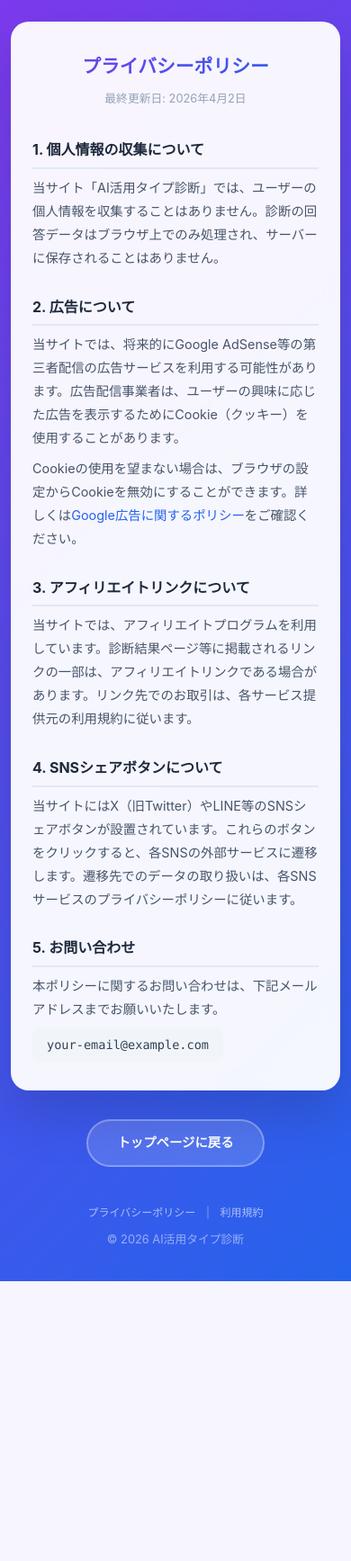
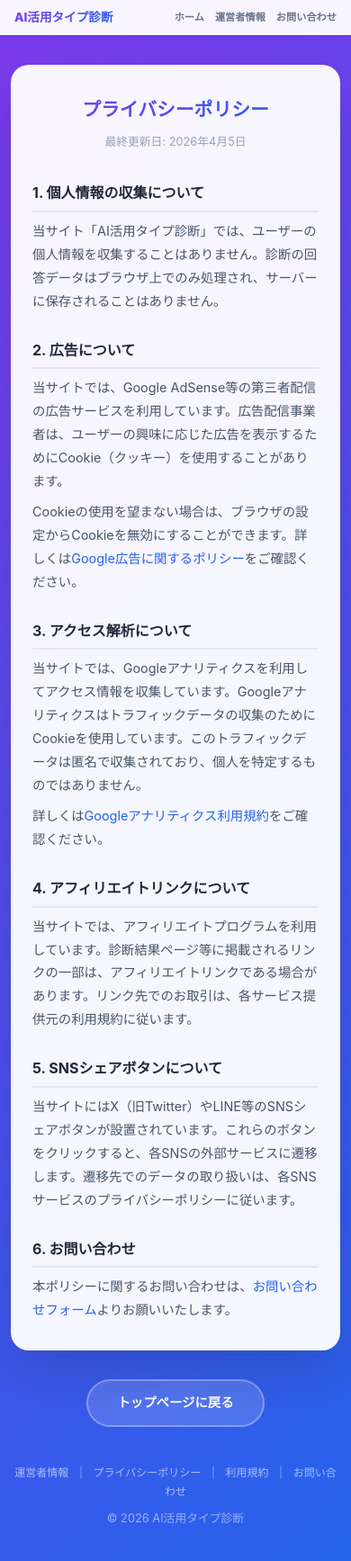
Before and after one commit to eguchinatsu-cmd/ai-type-quiz, a FastAPI app: page /privacy in a window 390 px wide. Shown: the whole page at 90% size. Before the commit the page ends 1424 px from the top, so only its background shows below. Run offline with FastAPI, Linux system fonts and the light colour scheme.

Commit message:
feat: AdSense審査対策 - ナビ・運営者情報・お問い合わせ・SEO追加
- 全ページに共通ナビゲーションメニュー追加
- 運営者情報ページ (/about) 追加
- お問い合わせページ (/contact) Googleフォーム埋め込み
- プライバシーポリシー・利用規約のダミーメアドをフォームリンクに修正
- フッターに全ページリンク統一
- sitemap.xml / robots.txt 追加
- Googleアナリティクス・アクセス解析の説明追加

Co-Authored-By: Claude Opus 4.6 (1M context) <noreply@anthropic.com>

```diff
--- a/app.py
+++ b/app.py
@@ -1,7 +1,7 @@
 """AI活用タイプ診断 - あなたと相性最高のAIは？"""
 
 from fastapi import FastAPI, Request
-from fastapi.responses import HTMLResponse
+from fastapi.responses import HTMLResponse, Response
 from fastapi.staticfiles import StaticFiles
 from fastapi.templating import Jinja2Templates
 from pathlib import Path
@@ -168,6 +168,16 @@ async def home(request: Request):
     return templates.TemplateResponse(name="index.html", request=request, context={"questions": QUESTIONS, "answer_options": ANSWER_OPTIONS, "genres": GENRES, "ga_id": GA_MEASUREMENT_ID})
 
 
+@app.get("/about", response_class=HTMLResponse)
+async def about(request: Request):
+    return templates.TemplateResponse(name="about.html", request=request, context={"ga_id": GA_MEASUREMENT_ID})
+
+
+@app.get("/contact", response_class=HTMLResponse)
+async def contact(request: Request):
+    return templates.TemplateResponse(name="contact.html", request=request, context={"ga_id": GA_MEASUREMENT_ID})
+
+
 @app.get("/privacy", response_class=HTMLResponse)
 async def privacy(request: Request):
     return templates.TemplateResponse(name="privacy.html", request=request, context={"ga_id": GA_MEASUREMENT_ID})
@@ -176,6 +186,34 @@ async def privacy(request: Request):
 @app.get("/terms", response_class=HTMLResponse)
 async def terms(request: Request):
     return templates.TemplateResponse(name="terms.html", request=request, context={"ga_id": GA_MEASUREMENT_ID})
+
+
+SITE_URL = "https://ai-type-quiz.onrender.com"
+
+@app.get("/sitemap.xml")
+async def sitemap():
+    xml = f"""<?xml version="1.0" encoding="UTF-8"?>
+<urlset xmlns="http://www.sitemaps.org/schemas/sitemap/0.9">
+  <url><loc>{SITE_URL}/</loc><changefreq>weekly</changefreq><priority>1.0</priority></url>
+  <url><loc>{SITE_URL}/about</loc><changefreq>monthly</changefreq><priority>0.8</priority></url>
+  <url><loc>{SITE_URL}/contact</loc><changefreq>monthly</changefreq><priority>0.7</priority></url>
+  <url><loc>{SITE_URL}/privacy</loc><changefreq>monthly</changefreq><priority>0.5</priority></url>
+  <url><loc>{SITE_URL}/terms</loc><changefreq>monthly</changefreq><priority>0.5</priority></url>
+  <url><loc>{SITE_URL}/result/assistant</loc><changefreq>monthly</changefreq><priority>0.9</priority></url>
+  <url><loc>{SITE_URL}/result/creator</loc><changefreq>monthly</changefreq><priority>0.9</priority></url>
+  <url><loc>{SITE_URL}/result/researcher</loc><changefreq>monthly</changefreq><priority>0.9</priority></url>
+  <url><loc>{SITE_URL}/result/partner</loc><changefreq>monthly</changefreq><priority>0.9</priority></url>
+  <url><loc>{SITE_URL}/result/innovator</loc><changefreq>monthly</changefreq><priority>0.9</priority></url>
+</urlset>"""
+    return Response(content=xml, media_type="application/xml")
+
+
+@app.get("/robots.txt")
+async def robots():
+    txt = f"""User-agent: *
+Allow: /
+Sitemap: {SITE_URL}/sitemap.xml"""
+    return Response(content=txt, media_type="text/plain")
 
 
 @app.get("/result/{type_id}", response_class=HTMLResponse)
--- a/static/css/style.css
+++ b/static/css/style.css
@@ -23,10 +23,72 @@ body {
     color: #1e293b;
     line-height: 1.7;
     -webkit-font-smoothing: antialiased;
+    padding-top: 48px;
 }
 
 body.result-body {
     background: linear-gradient(135deg, #7c3aed 0%, #2563eb 100%);
+}
+
+/* --- Navigation --- */
+.site-nav {
+    position: fixed;
+    top: 0;
+    left: 0;
+    right: 0;
+    z-index: 100;
+    background: rgba(255, 255, 255, 0.95);
+    backdrop-filter: blur(10px);
+    box-shadow: 0 1px 8px rgba(0, 0, 0, 0.08);
+}
+
+.nav-inner {
+    max-width: 800px;
+    margin: 0 auto;
+    padding: 0.6rem 1.5rem;
+    display: flex;
+    align-items: center;
+    justify-content: space-between;
+}
+
+.nav-logo {
+    font-size: 0.95rem;
+    font-weight: 800;
+    background: linear-gradient(135deg, #7c3aed, #2563eb);
+    -webkit-background-clip: text;
+    -webkit-text-fill-color: transparent;
+    background-clip: text;
+    text-decoration: none;
+}
+
+.nav-links {
+    display: flex;
+    gap: 1.25rem;
+}
+
+.nav-links a {
+    font-size: 0.8rem;
+    font-weight: 600;
+    color: #64748b;
+    text-decoration: none;
+    transition: color 0.2s ease;
+}
+
+.nav-links a:hover,
+.nav-links a.active {
+    color: #7c3aed;
+}
+
+/* --- Contact Form --- */
+.contact-form-wrapper {
+    margin-top: 1rem;
+    border-radius: 12px;
+    overflow: hidden;
+}
+
+.contact-form-wrapper iframe {
+    display: block;
+    border: none;
 }
 
 /* --- Quiz Container --- */
@@ -797,6 +859,22 @@ body.result-body {
    ======================================== */
 
 @media (max-width: 480px) {
+    .nav-inner {
+        padding: 0.5rem 1rem;
+    }
+
+    .nav-logo {
+        font-size: 0.85rem;
+    }
+
+    .nav-links {
+        gap: 0.75rem;
+    }
+
+    .nav-links a {
+        font-size: 0.7rem;
+    }
+
     .hero {
         padding: 2rem 1.5rem;
         border-radius: 20px;
--- a/templates/privacy.html
+++ b/templates/privacy.html
@@ -6,17 +6,28 @@
     <title>プライバシーポリシー - AI活用タイプ診断</title>
     <meta name="description" content="AI活用タイプ診断のプライバシーポリシー">
     <script async src="https://pagead2.googlesyndication.com/pagead/js/adsbygoogle.js?client=ca-pub-4552521005104138" crossorigin="anonymous"></script>
-    <link rel="stylesheet" href="/static/css/style.css">
+    <link rel="stylesheet" href="/static/css/style.css?v=4">
     {% if ga_id %}
     <script async src="https://www.googletagmanager.com/gtag/js?id={{ ga_id }}"></script>
     <script>window.dataLayer=window.dataLayer||[];function gtag(){dataLayer.push(arguments);}gtag('js',new Date());gtag('config','{{ ga_id }}');</script>
     {% endif %}
 </head>
 <body class="result-body">
+    <nav class="site-nav">
+        <div class="nav-inner">
+            <a href="/" class="nav-logo">AI活用タイプ診断</a>
+            <div class="nav-links">
+                <a href="/">ホーム</a>
+                <a href="/about">運営者情報</a>
+                <a href="/contact">お問い合わせ</a>
+            </div>
+        </div>
+    </nav>
+
     <div class="legal-container">
         <div class="legal-card">
             <h1 class="legal-title">プライバシーポリシー</h1>
-            <p class="legal-updated">最終更新日: 2026年4月2日</p>
+            <p class="legal-updated">最終更新日: 2026年4月5日</p>
 
             <div class="legal-section">
                 <h2>1. 個人情報の収集について</h2>
@@ -25,24 +36,29 @@
 
             <div class="legal-section">
                 <h2>2. 広告について</h2>
-                <p>当サイトでは、将来的にGoogle AdSense等の第三者配信の広告サービスを利用する可能性があります。広告配信事業者は、ユーザーの興味に応じた広告を表示するためにCookie（クッキー）を使用することがあります。</p>
+                <p>当サイトでは、Google AdSense等の第三者配信の広告サービスを利用しています。広告配信事業者は、ユーザーの興味に応じた広告を表示するためにCookie（クッキー）を使用することがあります。</p>
                 <p>Cookieの使用を望まない場合は、ブラウザの設定からCookieを無効にすることができます。詳しくは<a href="https://policies.google.com/technologies/ads?hl=ja" target="_blank" rel="noopener">Google広告に関するポリシー</a>をご確認ください。</p>
             </div>
 
             <div class="legal-section">
-                <h2>3. アフィリエイトリンクについて</h2>
+                <h2>3. アクセス解析について</h2>
+                <p>当サイトでは、Googleアナリティクスを利用してアクセス情報を収集しています。Googleアナリティクスはトラフィックデータの収集のためにCookieを使用しています。このトラフィックデータは匿名で収集されており、個人を特定するものではありません。</p>
+                <p>詳しくは<a href="https://marketingplatform.google.com/about/analytics/terms/jp/" target="_blank" rel="noopener">Googleアナリティクス利用規約</a>をご確認ください。</p>
+            </div>
+
+            <div class="legal-section">
+                <h2>4. アフィリエイトリンクについて</h2>
                 <p>当サイトでは、アフィリエイトプログラムを利用しています。診断結果ページ等に掲載されるリンクの一部は、アフィリエイトリンクである場合があります。リンク先でのお取引は、各サービス提供元の利用規約に従います。</p>
             </div>
 
             <div class="legal-section">
-                <h2>4. SNSシェアボタンについて</h2>
+                <h2>5. SNSシェアボタンについて</h2>
                 <p>当サイトにはX（旧Twitter）やLINE等のSNSシェアボタンが設置されています。これらのボタンをクリックすると、各SNSの外部サービスに遷移します。遷移先でのデータの取り扱いは、各SNSサービスのプライバシーポリシーに従います。</p>
             </div>
 
             <div class="legal-section">
-                <h2>5. お問い合わせ</h2>
-                <p>本ポリシーに関するお問い合わせは、下記メールアドレスまでお願いいたします。</p>
-                <p class="legal-contact">your-email@example.com</p>
+                <h2>6. お問い合わせ</h2>
+                <p>本ポリシーに関するお問い合わせは、<a href="/contact">お問い合わせフォーム</a>よりお願いいたします。</p>
             </div>
         </div>
 
@@ -52,9 +68,13 @@
 
         <footer class="footer">
             <div class="footer-links">
+                <a href="/about">運営者情報</a>
+                <span class="footer-separator">|</span>
                 <a href="/privacy">プライバシーポリシー</a>
                 <span class="footer-separator">|</span>
                 <a href="/terms">利用規約</a>
+                <span class="footer-separator">|</span>
+                <a href="/contact">お問い合わせ</a>
             </div>
             <p>&copy; 2026 AI活用タイプ診断</p>
         </footer>
```
Also changed, not shown: templates/about.html (added, +86 -0 lines), templates/contact.html (added, +55 -0 lines), templates/index.html (+16 -1 lines), templates/result.html (+16 -1 lines), templates/terms.html (+18 -4 lines).
